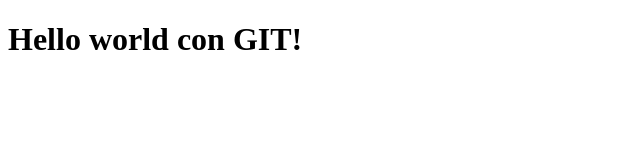
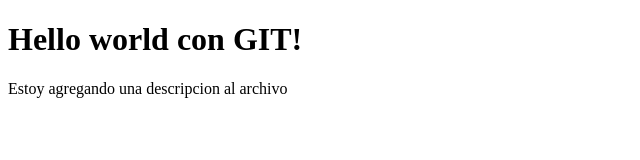
Before and after one commit to broko-de/clase12_23524, a plain HTML site: page index.html in a window 1280 px wide. Shown: the whole page, without its empty margins (0-640 px from the left). Drawn offline with Linux system fonts and the light colour scheme.

Commit message:
Se agrego favicon y una descripcion

```diff
--- a/index.html
+++ b/index.html
@@ -4,8 +4,10 @@
     <meta charset="UTF-8">
     <meta name="viewport" content="width=device-width, initial-scale=1.0">
     <title>GIT</title>
+    <link rel="shortcut icon" href="favicon.ico" type="image/x-icon">
 </head>
 <body>
     <h1>Hello world con GIT!</h1>
+    <p>Estoy agregando una descripcion al archivo</p>
 </body>
 </html>
```
